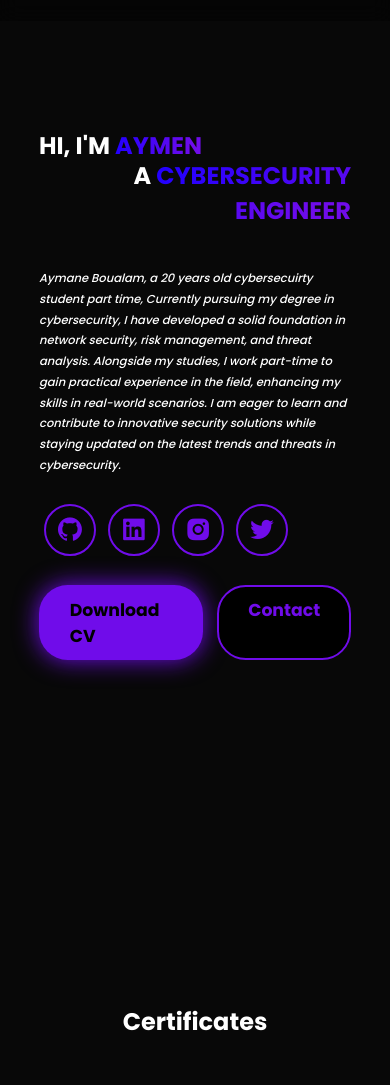
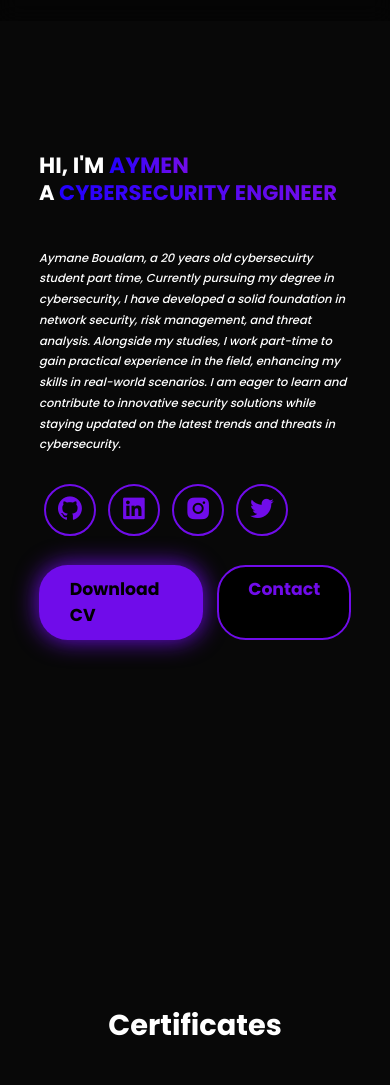
Before and after one commit to Aymwvn/MyWebsite, a plain HTML site: page index.html in a window 390 px wide. Shown: the part 80-1165 px from the top of the page. Drawn offline with nearby package versions, Linux system fonts and the light colour scheme.

Commit message:
Add files via upload

```diff
--- a/style.css
+++ b/style.css
@@ -692,21 +692,21 @@ body.dark-mode .skills-container h2 {
         font-size: 3rem;
     }
     .home-content h1{
-        font-size: 2.5rem;
+        font-size: 2.3rem;
     }
     .home-content h2{
         word-break: keep-all;
-        font-size: 2.5rem;
+        font-size: 2.2rem;
     }
     .home-content h3{
         font-size: 1.2rem;
     }
-    .heading{
-        font-size: 2.5rem;
-    }
-
     .home{
         padding: 5rem 10%;
     }
-
+    .projects-box{
+        grid-template-columns: 1fr;
+        justify-items: center;
+        padding: 0 2rem;
+    }
 }
```
